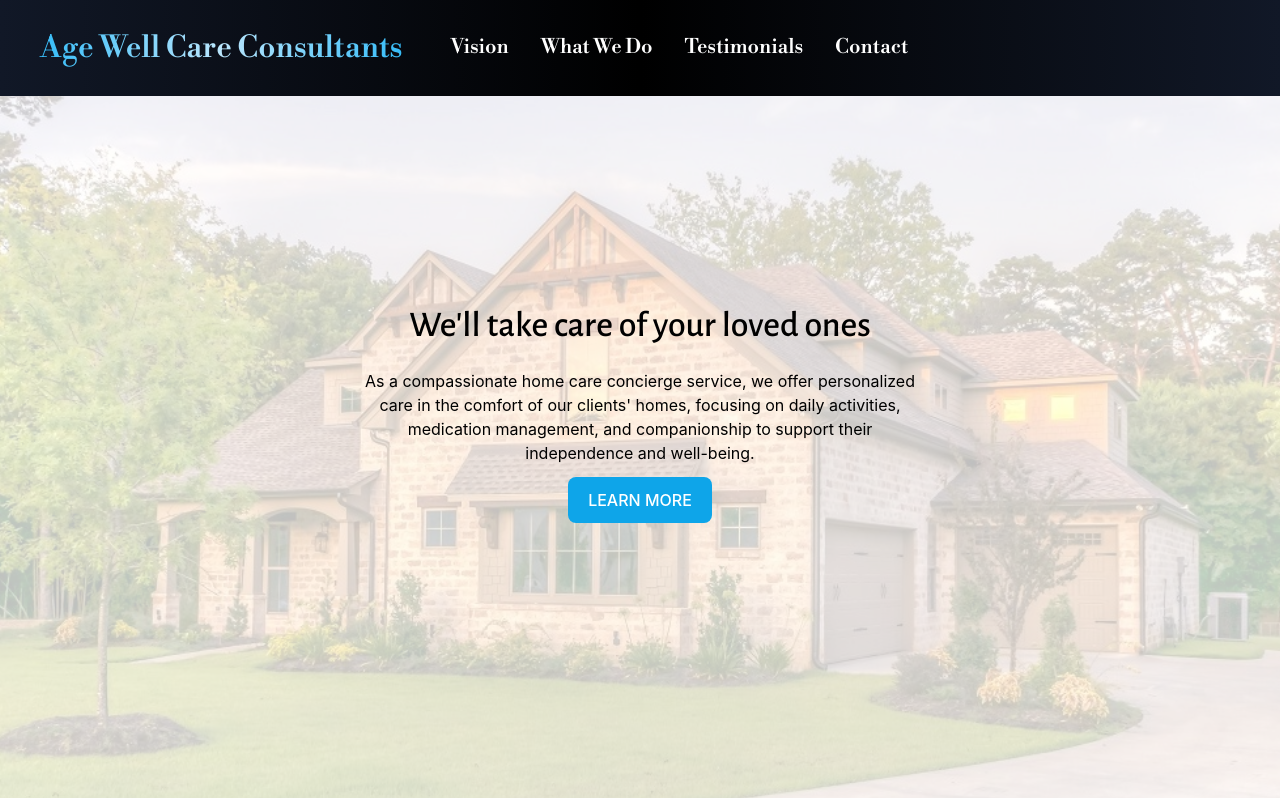
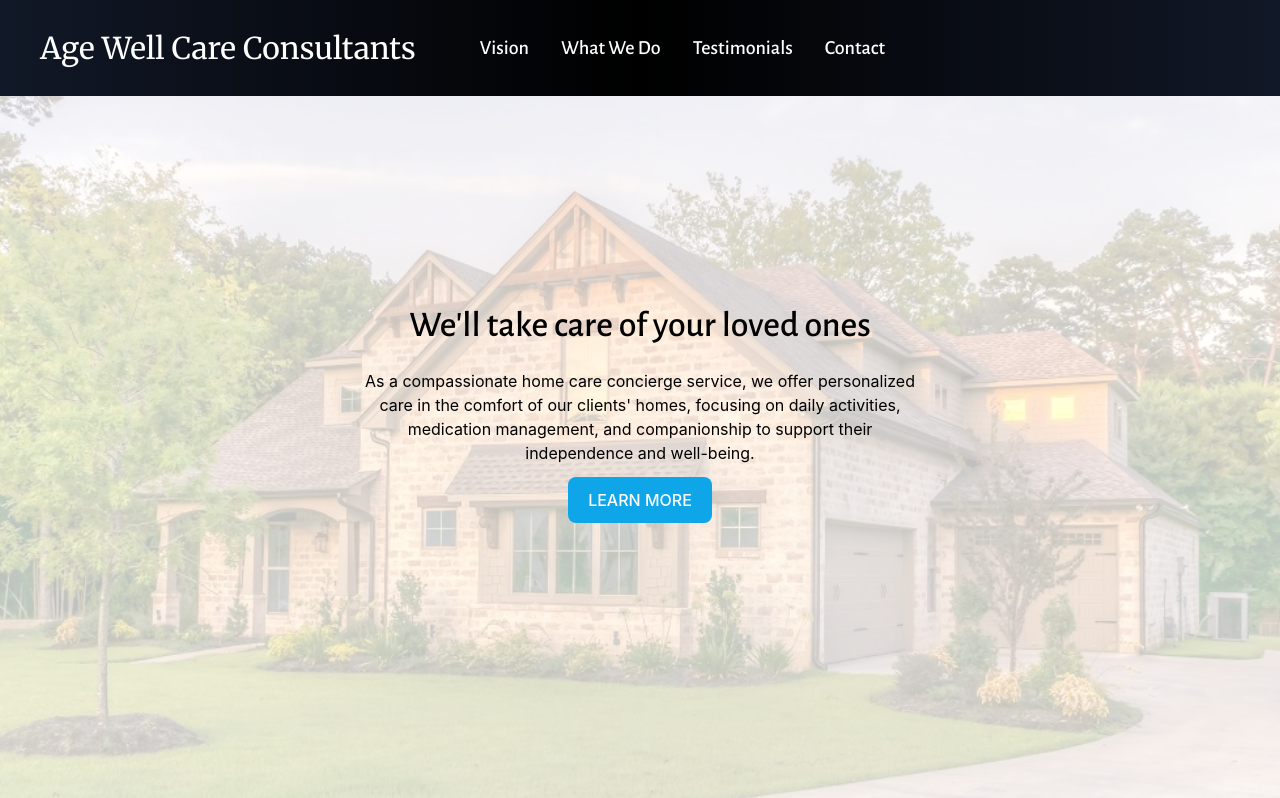
Before and after one commit to joooons/home-care, a React (Vite) app: page / in a window 1280 px wide. Shown: the top 798 px of the page. Built offline with nearby package versions, Linux system fonts and the light colour scheme.

Commit message:
mod navbar fonts

```diff
--- a/src/components/NavBar.tsx
+++ b/src/components/NavBar.tsx
@@ -52,19 +52,19 @@ export default function NavBar() {
                 {/* Brand Name */}
                 <div className="flex flex-shrink-0 items-center">
                   {/* <img className='h-8 w-auto' src={icon} alt='Home Care'/> */}
-                  <div className="bg-gradient-to-r from-sky-400 from-5% via-sky-200 via-50% to-sky-400 to-95% bg-clip-text px-4 py-3 font-bodoni text-2xl font-medium text-transparent lg:text-3xl">
+                  <div className="font-merriweather bg-clip-text px-4 py-3 text-2xl font-medium text-transparent text-white lg:text-3xl">
                     Age Well Care Consultants
                   </div>
                 </div>
 
                 {/* Desktop Menu Items */}
-                <div className="hidden lg:ml-6 lg:block lg:py-4">
+                <div className="hidden lg:ml-10 lg:block lg:py-4">
                   <ul className="flex space-x-4">
                     {navigation.map((item) => (
                       <li
                         key={item.name}
                         className={classNames(
-                          "cursor-pointer whitespace-nowrap rounded-md px-2 py-3 font-bodoni text-xl font-medium text-light hover:bg-white/30 hover:text-white"
+                          "cursor-pointer whitespace-nowrap rounded-md px-2 py-3 font-alegreya text-xl font-medium text-light hover:bg-white/30 hover:text-white"
                         )}
                         aria-current={item.current ? "page" : undefined}
                         onClick={() => handleClick(item.scrollto)}
@@ -86,7 +86,7 @@ export default function NavBar() {
                   key={item.name}
                   as="li"
                   className={classNames(
-                    "block cursor-pointer rounded-md px-3 py-4 font-bodoni text-lg font-medium text-light hover:bg-white/30 hover:text-light"
+                    "block cursor-pointer rounded-md px-3 py-4 font-alegreya text-lg font-medium text-light hover:bg-white/30 hover:text-light"
                   )}
                   aria-current={item.current ? "page" : undefined}
                   onClick={() => handleClick(item.scrollto)}
```
